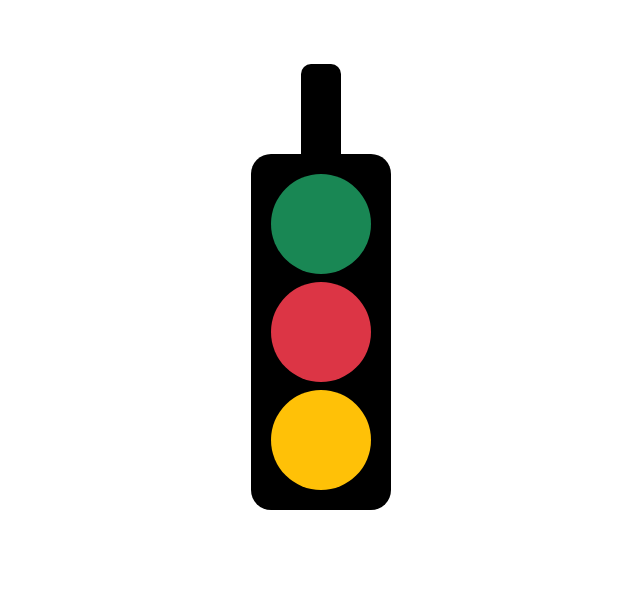
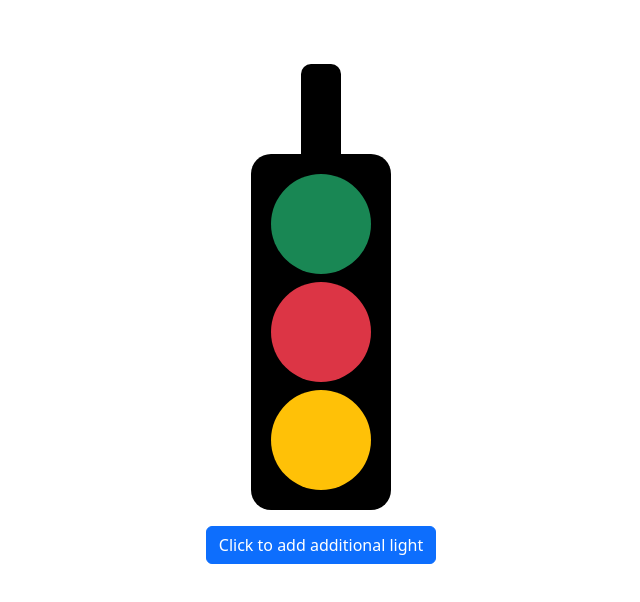
Before and after one commit to bruizpalen/BR-TrafficLight, a React (Vite) app in the folder TrafficLight/: page / in a window 1280 px wide. Shown: the top 602 px of the page, without its empty margins (319-959 px from the left). Built offline with nearby package versions, Linux system fonts and the light colour scheme.

Commit message:
Added additional purple light

```diff
--- a/TrafficLight/src/App.jsx
+++ b/TrafficLight/src/App.jsx
@@ -1,17 +1,20 @@
 import React from "react";
 import BackSquare from "./components/BackSquare";
 import Light from "./components/Light";
-import { useState, useEffect } from "react";
+import { useState } from "react";
 
 function App() {
   const [lightOnSuccess, setLightOnSuccess] = useState(false);
   const [lightOnDanger, setLightOnDanger] = useState(false);
   const [lightOnWarning, setLightOnWarning] = useState(false);
+  const [lightOnPurple, setLightOnPurple] = useState(false);
+  const [additionalLight, setAdditionalLight] = useState(false);
 
   const handleLightOn = (color) => {
     setLightOnSuccess(color === "success");
     setLightOnDanger(color === "danger");
     setLightOnWarning(color === "warning");
+    setLightOnPurple(color == "purple");
   };
   return (
     <>
@@ -31,9 +34,57 @@ function App() {
           lightOn={lightOnWarning}
           color={"warning"}
         />
+        {additionalLight && (
+          <div className="d-flex flex-column justify-content-center align-items-center">
+            <Light
+              handleClick={() => handleLightOn("purple")}
+              lightOn={lightOnPurple}
+              color={"purple"}
+            />
+          </div>
+        )}
       </BackSquare>
+      <div className="d-flex align-items-center justify-content-center">
+        {additionalLight ? (
+          <button
+            className="btn btn-primary text-white mt-2"
+            onClick={() => setAdditionalLight(false)}
+          >
+            Click to remove additional light
+          </button>
+        ) : (
+          <button
+            className="btn btn-primary d-flex"
+            onClick={() => setAdditionalLight(true)}
+          >
+            Click to add additional light
+          </button>
+        )}
+      </div>
     </>
   );
 }
 
 export default App;
+
+{
+  /* <div className="d-flex justify-content-center align-items-center">
+{additionalLight ? (
+  <div className="d-flex flex-column justify-content-center align-items-center">
+    <Light
+      handleClick={() => handleLightOn("purple")}
+      lightOn={lightOnPurple}
+      color={"purple"}
+    />
+    <button
+      className="btn bg-purple text-white mt-2"
+      onClick={() => setAdditionalLight(false)}
+    >
+      Click to remove purple button
+    </button>
+  </div>
+) : (
+
+)}
+</div> */
+}
--- a/TrafficLight/src/index.css
+++ b/TrafficLight/src/index.css
@@ -28,3 +28,11 @@
   width: 20px;
   height: 50px;
 }
+
+.bg-purple {
+  background-color: rgb(103, 8, 103);
+}
+
+button .bg-purple {
+  opacity: 1; /* Override hover opacity */
+}
```
